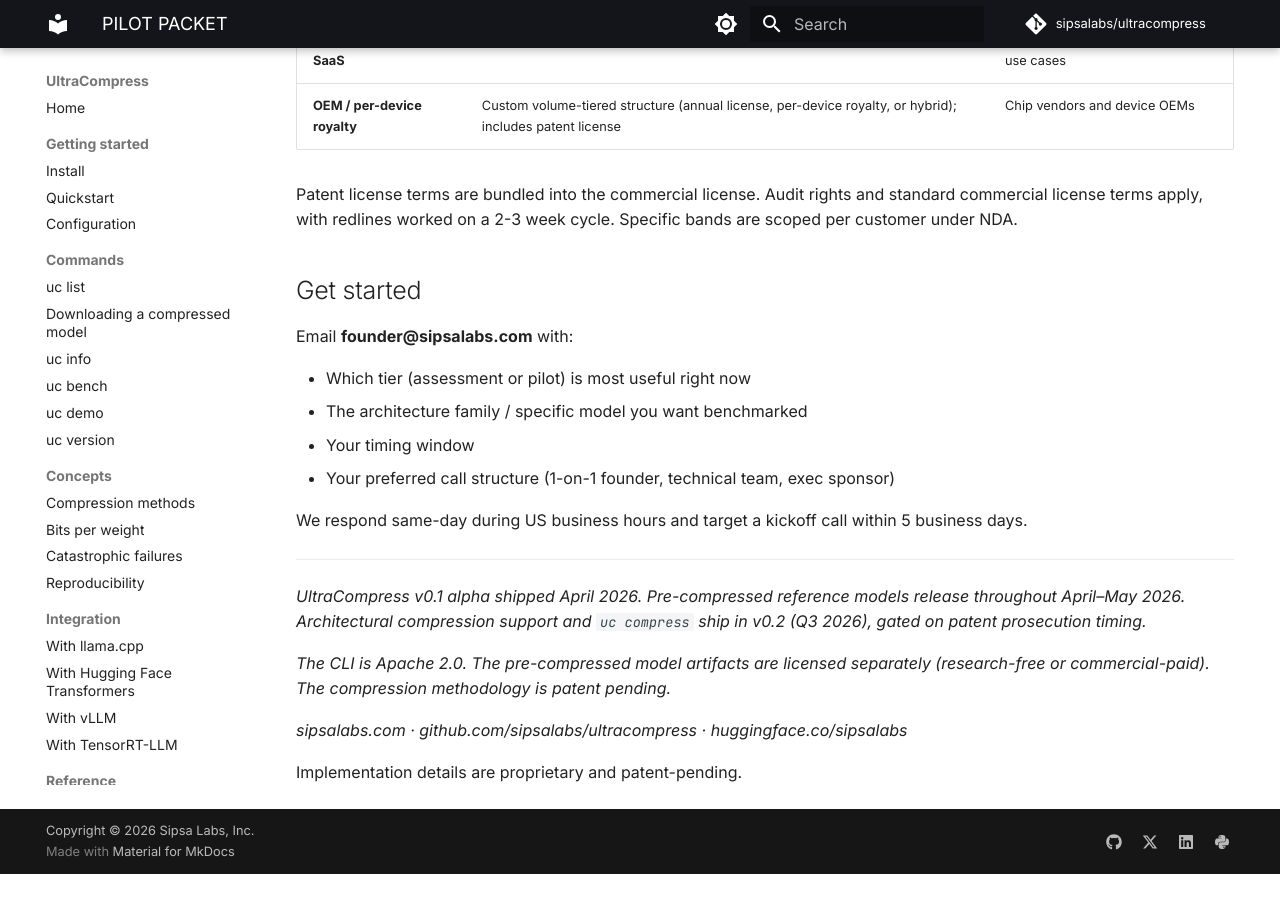
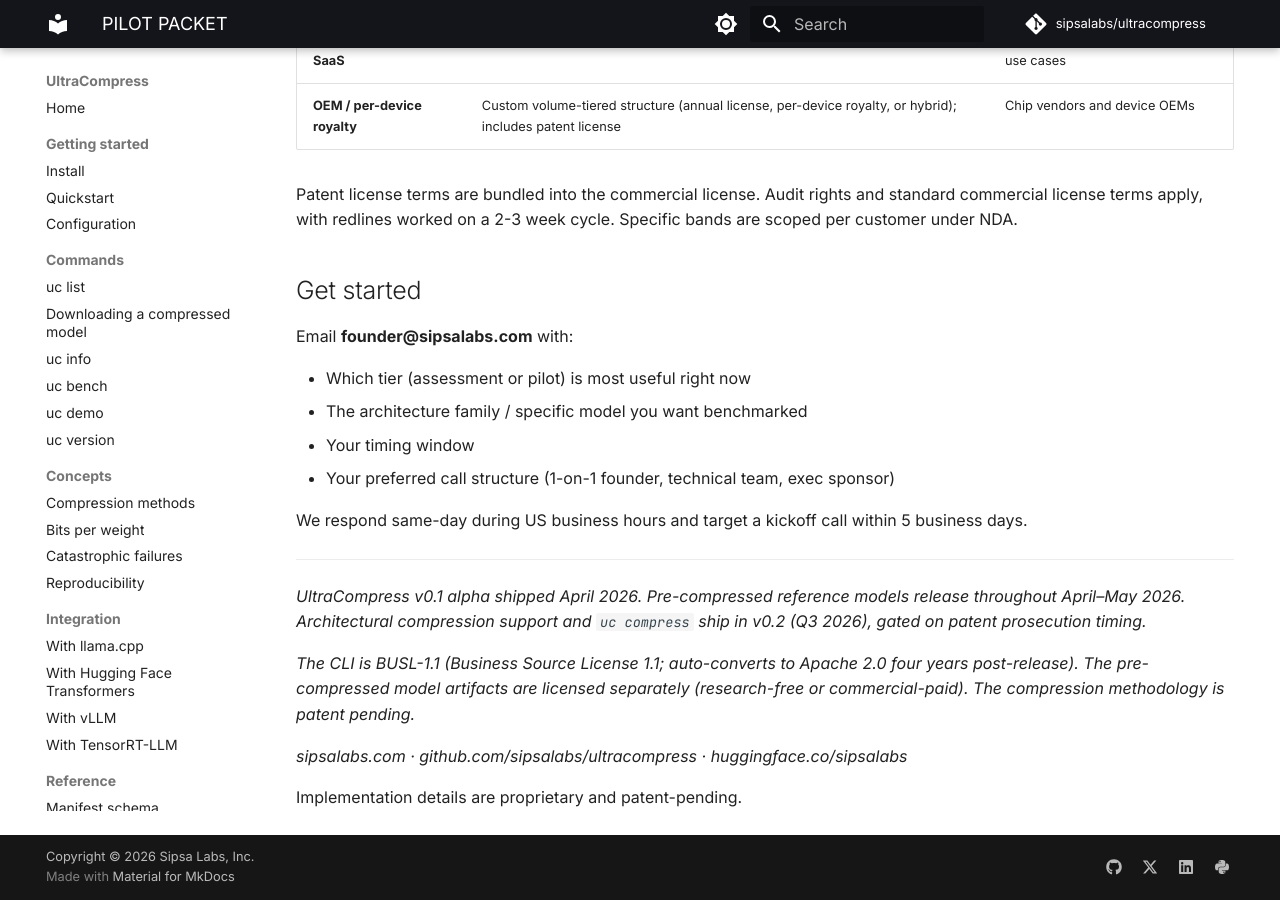
Before and after one commit to sipsalabs/ultracompress, an MkDocs documentation site: the page built from docs/PILOT_PACKET.md, in a window 1280 px wide and 900 px high, scrolled down 3043 px. Built offline with MkDocs 1.6.1 and Material for MkDocs 9.7.7, drawn with Linux system fonts in a browser that asks for light colours; comment, search, counter and statistics services are not loaded; before the commit the page ends 3917 px from its top, so only the background shows below that.

Commit message:
docs: correct CLI license from Apache 2.0 to BUSL-1.1 in pilot packet

```diff
--- a/docs/PILOT_PACKET.md
+++ b/docs/PILOT_PACKET.md
@@ -117,7 +117,7 @@
 
 *UltraCompress v0.1 alpha shipped April 2026. Pre-compressed reference models release throughout April–May 2026. Architectural compression support and `uc compress` ship in v0.2 (Q3 2026), gated on patent prosecution timing.*
 
-*The CLI is Apache 2.0. The pre-compressed model artifacts are licensed separately (research-free or commercial-paid). The compression methodology is patent pending.*
+*The CLI is BUSL-1.1 (Business Source License 1.1; auto-converts to Apache 2.0 four years post-release). The pre-compressed model artifacts are licensed separately (research-free or commercial-paid). The compression methodology is patent pending.*
 
 *sipsalabs.com · github.com/sipsalabs/ultracompress · huggingface.co/sipsalabs*
 
```
